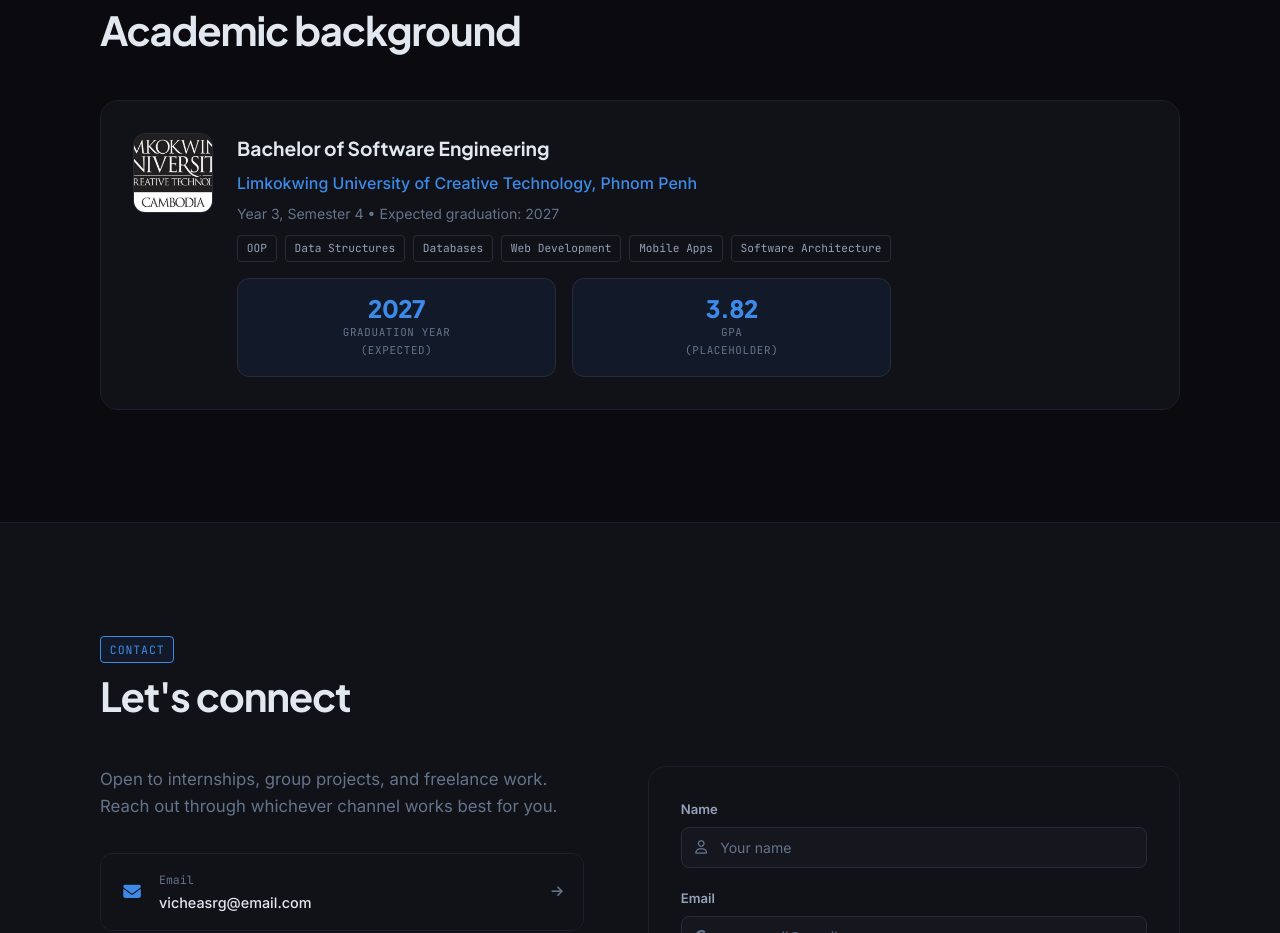
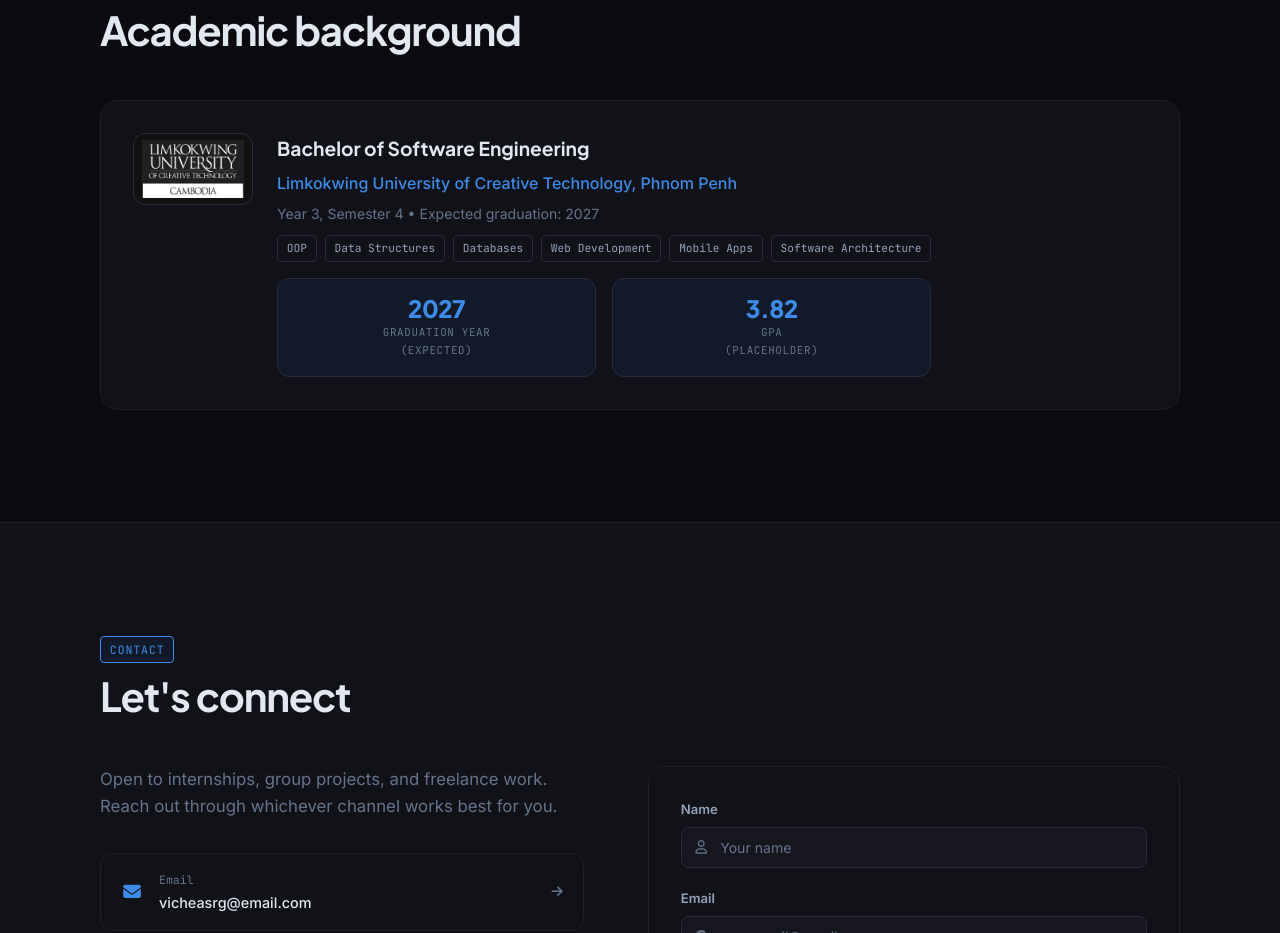
Before and after one commit to Vixhea/Vixhea.github.io, a plain HTML site: page index.html in a window 1280 px wide. Shown: the part 8101-9034 px from the top of the page. Drawn offline with Linux system fonts and the light colour scheme.

Commit message:
fix: resize Limkokwing logo box to landscape rectangle with contain fit

```diff
--- a/index.html
+++ b/index.html
@@ -1703,8 +1703,8 @@
     }
 
     .edu-logo {
-      width: 80px;
-      height: 80px;
+      width: 120px;
+      height: 72px;
       flex-shrink: 0;
       border-radius: var(--r-md);
       border: 1px solid var(--border-hi);
@@ -1712,13 +1712,14 @@
       background: #111;
       display: flex;
       align-items: center;
-      justify-content: center
+      justify-content: center;
+      padding: 6px
     }
 
     .edu-logo img {
       width: 100%;
       height: 100%;
-      object-fit: cover;
+      object-fit: contain;
       display: block
     }
 
```
